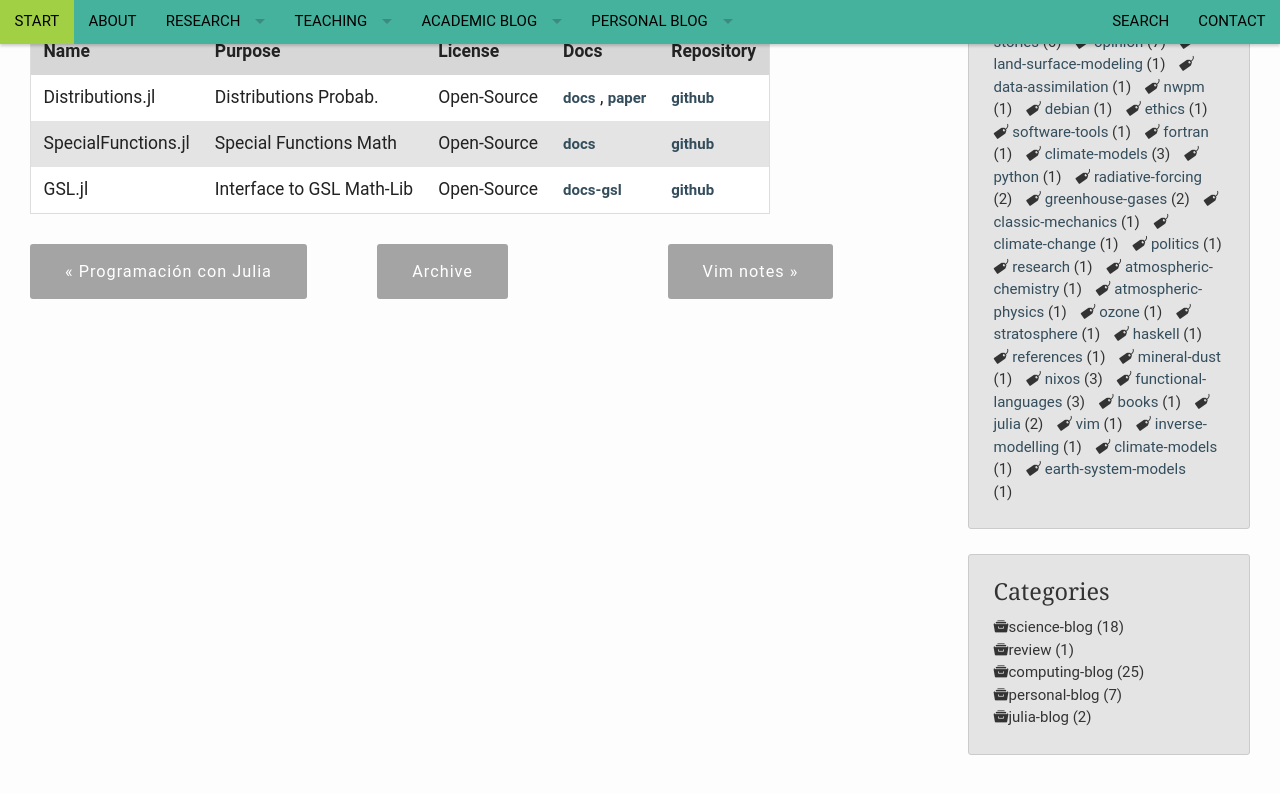
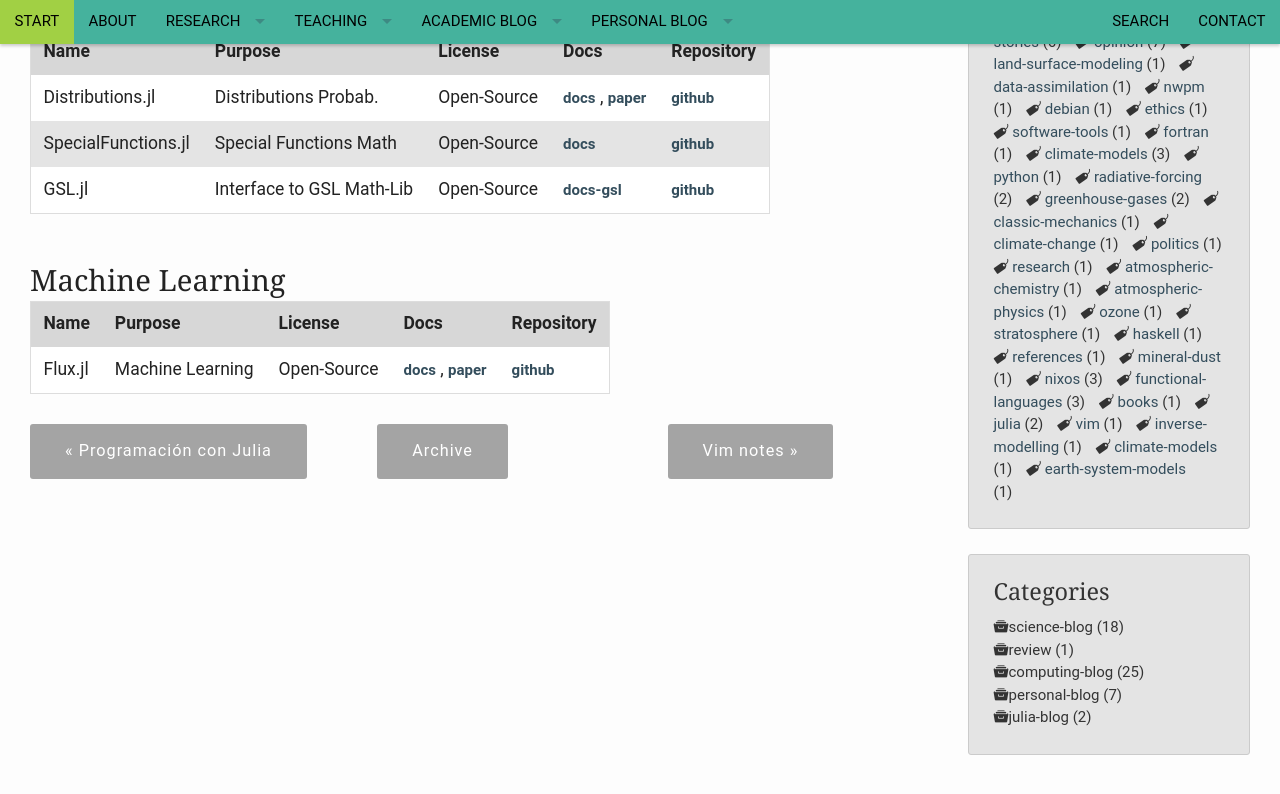
Before and after one commit to RCHG/rchg.github.io, a Jekyll site: the page built from _posts/2019-09-08-JuliaLibs.md, in a window 1280 px wide and 900 px high, scrolled down 885 px. Shown: the top 794 px of the window. Built offline with Jekyll 4.4.1, drawn with Linux system fonts in a browser that asks for light colours; nearby versions of some CDN libraries; comment, search, counter and statistics services are not loaded.

Commit message:
Update 2019-09-08-JuliaLibs.md

```diff
--- a/_posts/2019-09-08-JuliaLibs.md
+++ b/_posts/2019-09-08-JuliaLibs.md
@@ -36,3 +36,10 @@ Notes:
 |Distributions.jl 	| Distributions Probab.  |  Open-Source  | [docs](https://juliastats.github.io/Distributions.jl/stable/) , [paper](https://arxiv.org/abs/1907.08611) | [github](https://github.com/JuliaStats/Distributions.jl) |
 |SpecialFunctions.jl| Special Functions Math | Open-Source  | [docs](https://juliamath.github.io/SpecialFunctions.jl/stable/)  | [github](https://github.com/JuliaMath/SpecialFunctions.jl) |
 |GSL.jl 	        | Interface to GSL Math-Lib |  Open-Source  | [docs-gsl](https://www.gnu.org/software/gsl/doc/html/index.html)  | [github](https://github.com/JuliaMath/GSL.jl) |
+
+
+## Machine Learning
+
+| Name 		        | Purpose                | License      |	Docs | Repository |
+| ----------------- | ---------------------- | ------------ | -----| ---------- |
+| Flux.jl       	| Machine Learning       |  Open-Source  | [docs](https://fluxml.ai/Flux.jl/stable/) , [paper](https://joss.theoj.org/papers/10.21105/joss.00602) | [github](https://github.com/FluxML/Flux.jl) |
```
